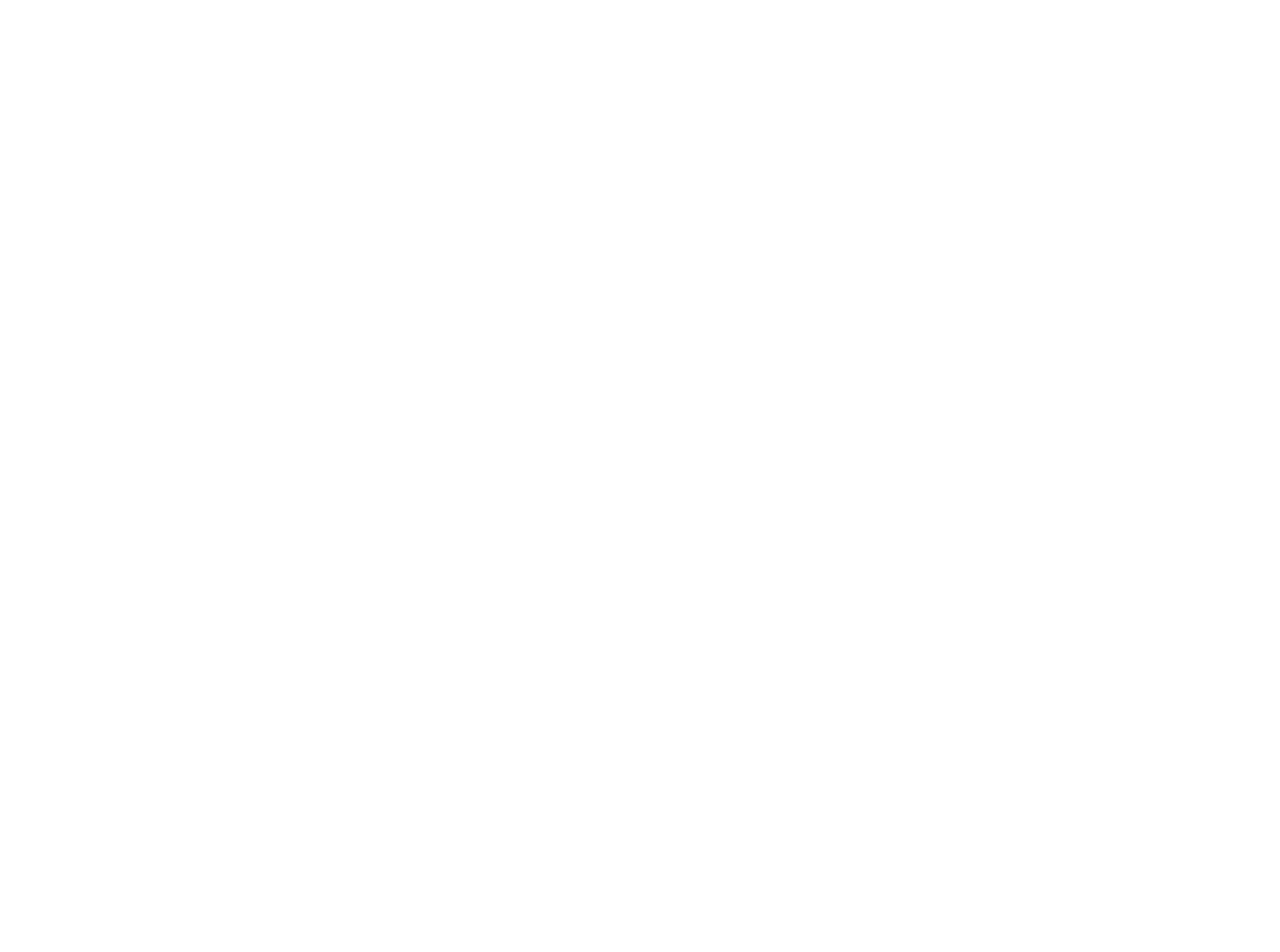
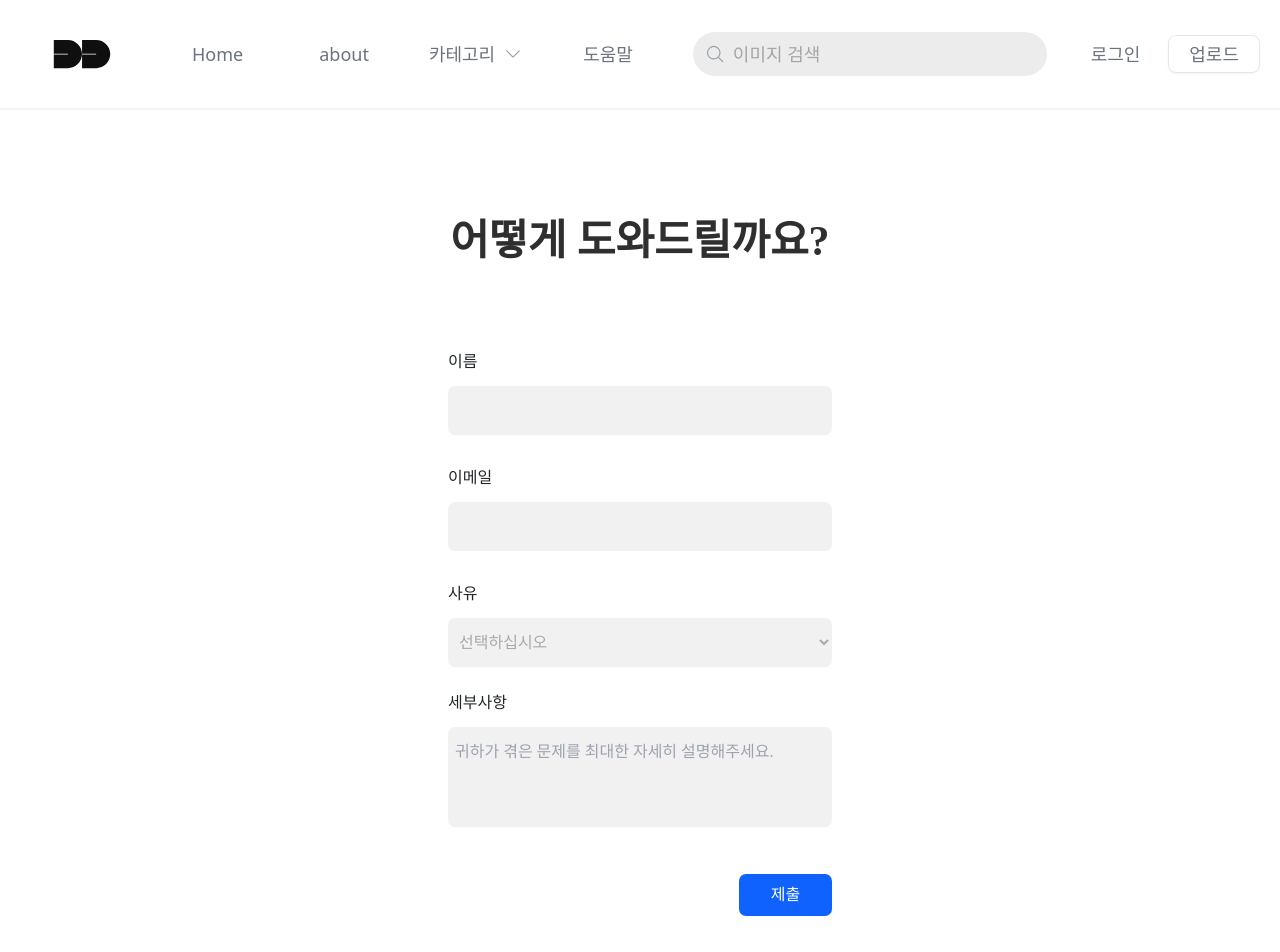
Before and after one commit to chessering/Front-End, a React (Create React App) app: page /helpdesk in a window 1280 px wide. Before the commit this address had no page. Shown: the top 952 px of the page. Before the commit the page ends 800 px from the top, so only its background shows below. Built offline with nearby package versions, Linux system fonts and the light colour scheme.

Commit message:
도움말 페이지 css 및 기능 구현

```diff
--- a/src/App.js
+++ b/src/App.js
@@ -16,6 +16,7 @@
 import LikePosts from "./pages/MyPage/LikePosts";
 import MyInfoModify from "./pages/MyPage/MyInfoModify";
 import NotFound from './pages/NotFound';
+import HelpDesk from './pages/HelpDesk';
 
 
 function App() {
@@ -37,7 +38,8 @@
           <Route path='/myinfomodify' element={<MyInfoModify/>}/>
           <Route path='/myposts' element={<MyPosts/>}/>
           <Route path='/likeposts' element={<LikePosts/>}/>
-
+          <Route path='/notfound' element={<NotFound/>}/>
+          <Route path='/helpdesk' element={<HelpDesk/>}/>
         </Route>
       </Routes>
       {background && (
--- /dev/null
+++ b/src/pages/HelpDesk.jsx
@@ -0,0 +1,121 @@
+import axios from 'axios';
+import React, { useState } from 'react';
+import styled from "styled-components";
+
+const HelpDesk = () => {
+  const [name, setName] = useState('');
+  const [email, setEmail] = useState('');
+  const [reason, setReason] = useState('');
+  const [detail, setDetail] = useState('');
+  const [selected, setSelected] = useState(false);
+  const handleName = (event) => {
+    setName(event.target.value);
+  }
+  const handleEmail = (event) => {
+    setEmail(event.target.value);
+  }
+  const handleReason = (event) => {
+    setReason(event.target.value);
+    setSelected(true);
+  }
+  const handleDetail = (event) =>{
+    setDetail(event.target.value);
+  }
+  const handleSubmit =(event) =>{
+    event.preventDefault();
+    console.log(name,email,reason,detail);
+    if (name.trim() === '' || email.trim() === '' || reason.trim() === '' || detail.trim() === '') {
+      alert('내용을 입력해주세요!');
+      return;
+    }
+    axios
+      .post(`${''}/api/help`,{
+        name : name,
+        email : email,
+        reason : reason,
+        detail : detail,
+      })
+      .then((res)=>{
+        console.log(res);
+      })
+      .catch((err)=>{
+        console.log(err);
+      })
+  }
+  return (
+    <Container>
+        <Title>어떻게 도와드릴까요?</Title>
+        <form onSubmit={handleSubmit}>
+            <Label>이름</Label>
+                <TextArea onChange={handleName}/>
+            <Label>이메일</Label>
+                <TextArea onChange={handleEmail}/>
+            <Label>사유</Label>
+                <Select onChange={handleReason} defaultValue={'선택하십시오'} selected={selected}>
+                    <option value={'선택하십시오'}disabled hidden>선택하십시오</option>
+                    <option value={'1'}>1</option>
+                    <option value={'2'}>2</option>
+                    <option value={'3'}>3</option>
+                </Select>
+            <Label>세부사항</Label>
+                <DetailArea placeholder='귀하가 겪은 문제를 최대한 자세히 설명해주세요.' onChange={handleDetail}/>
+            <SubmitButton type='submit'>제출</SubmitButton>
+        </form>
+    </Container>
+  )
+}
+
+const Container = styled.div`
+  display: flex;
+  flex-direction: column;
+  justify-content: center;
+  align-items: center;
+  margin-top: 100px;
+  font-family: "Pretendard Variable";
+`;
+const Title = styled.div`
+  font-size: 42px;
+  font-weight: 700;
+  margin-bottom: 53px;
+  color: #2f2f2f;
+`;
+const Label = styled.label`
+  display: block;
+  margin-top: 24px;
+  margin-bottom: 12px;
+  color: #21272A;
+`;
+const TextArea = styled.textarea`
+  width: 384px;
+  height: 49px;
+  background-color: #f2f1f1;
+  color: #21272A;
+  border-radius: 7px;
+  resize: none;
+  padding-left: 7px;
+  line-height: 49px;
+`;
+const Select = styled.select`
+  width: 384px;
+  height: 49px;
+  background-color: #f2f1f1;
+  option{
+    color: #21272a;
+  }
+  color: ${({ selected }) => (selected ? '#21272a' : '#a9a9a9')};
+  border-radius: 7px;
+  padding-left: 7px;
+`;
+const DetailArea = styled(TextArea)`
+  height: 100px;
+`;
+const SubmitButton = styled.button`
+  display: block;
+  width: 93px;
+  height: 42px;
+  margin: 40px 0 100px 291px;
+  border-radius: 7px;
+  background-color: #0F62FE;
+  color: #ffffff;
+`;
+export default HelpDesk
```
